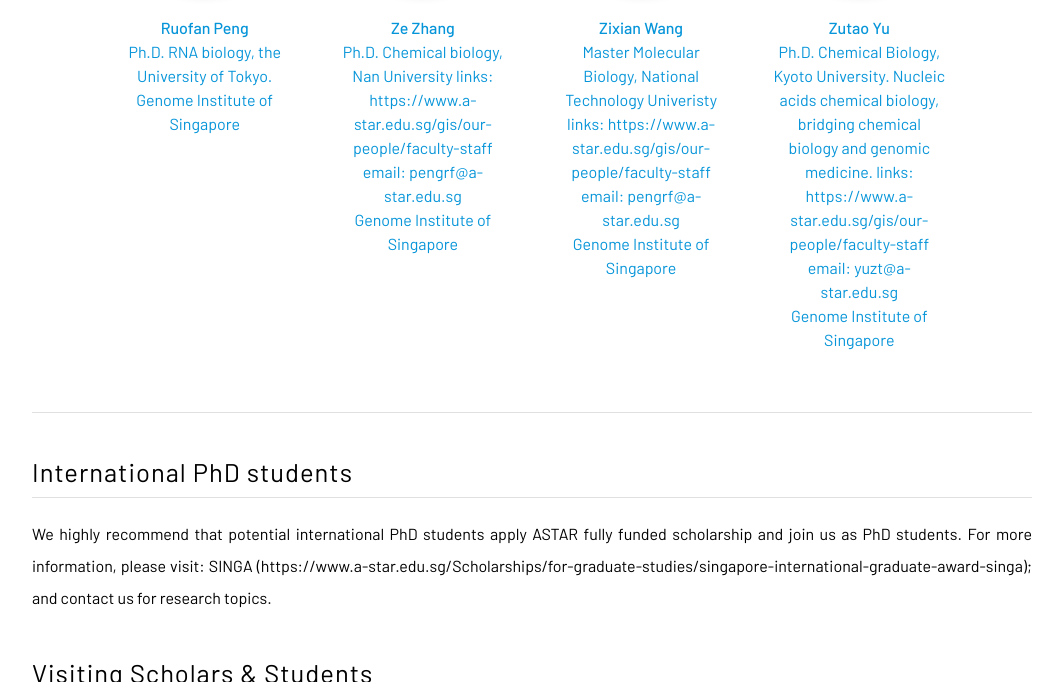
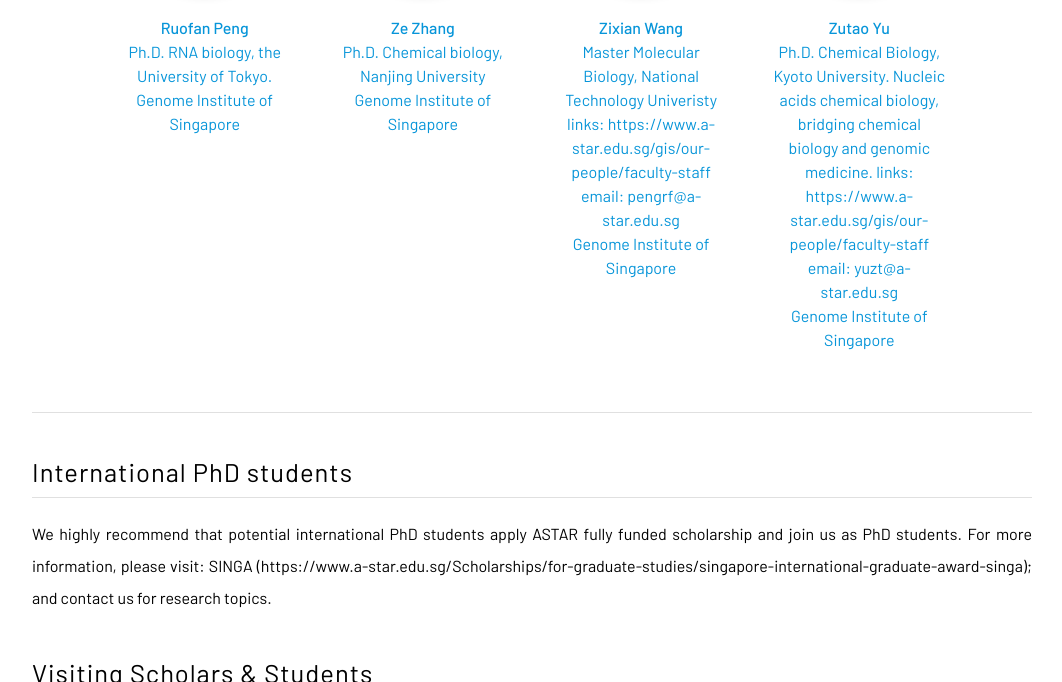
Before and after one commit to yuzutao1990/yucleiclab.github.io, a Jekyll site: the page built from team/index.md, in a window 1280 px wide and 900 px high, scrolled down 1060 px, cut to the strip 218-900 px from the top of the window. Shown: the whole strip, without its empty margins (108-1170 px from the left). Built offline with Jekyll 4.4.1, drawn with Linux system fonts in a browser that asks for light colours; a style sheet for code colours, icons or effects is not loaded.

Commit message:
Update ze.md

```diff
--- a/_members/ze.md
+++ b/_members/ze.md
@@ -5,7 +5,7 @@
 title: Scientist
 affiliation: Genome Institute of Singapore
 description: >
-  Ph.D. Chemical biology, Nan University
-  links: https://www.a-star.edu.sg/gis/our-people/faculty-staff
-  email: pengrf@a-star.edu.sg
+  Ph.D. Chemical biology, Nanjing University
+links:
+  email: zhang_ze@a-star.edu.sg
 ---
```
